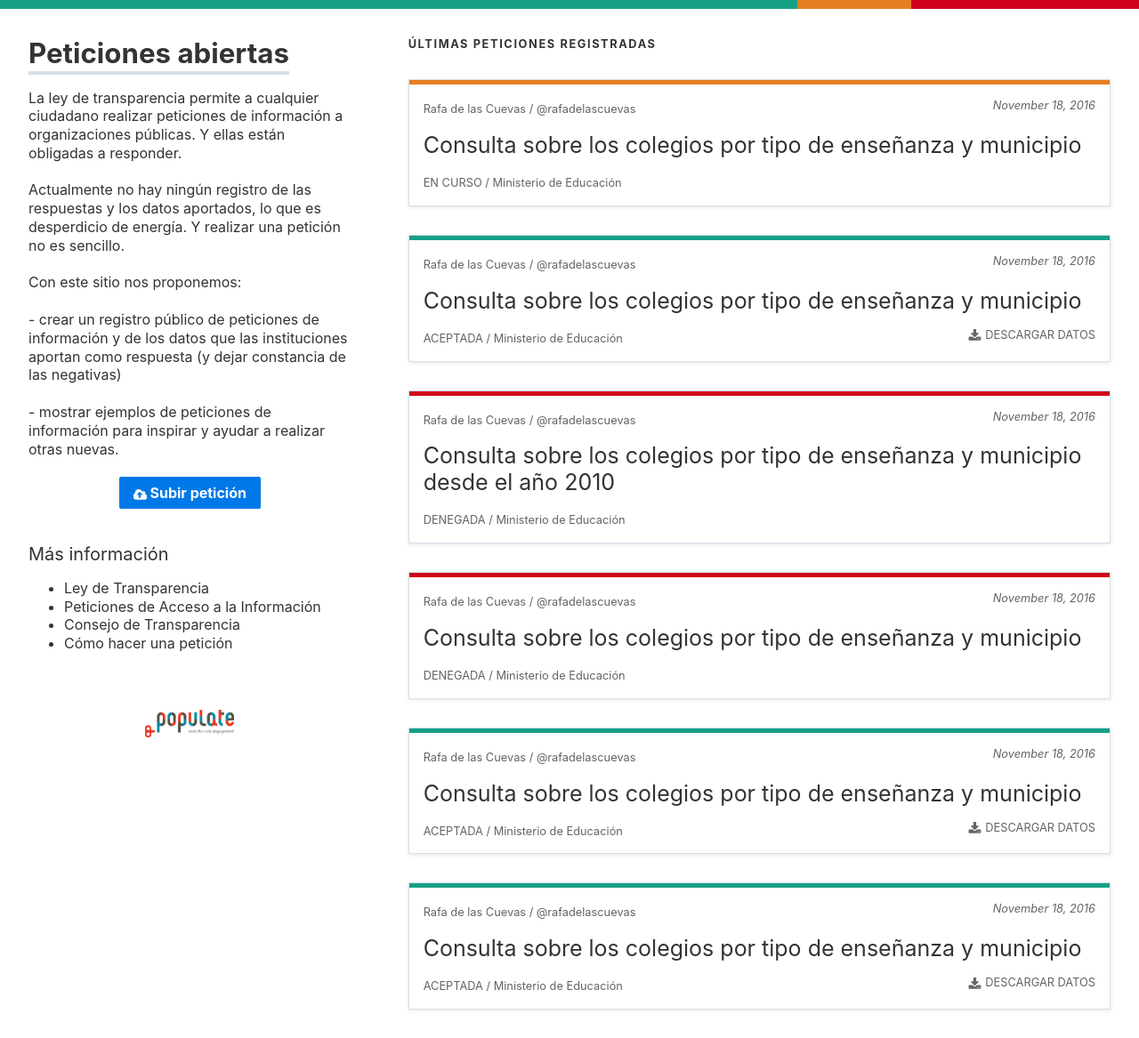
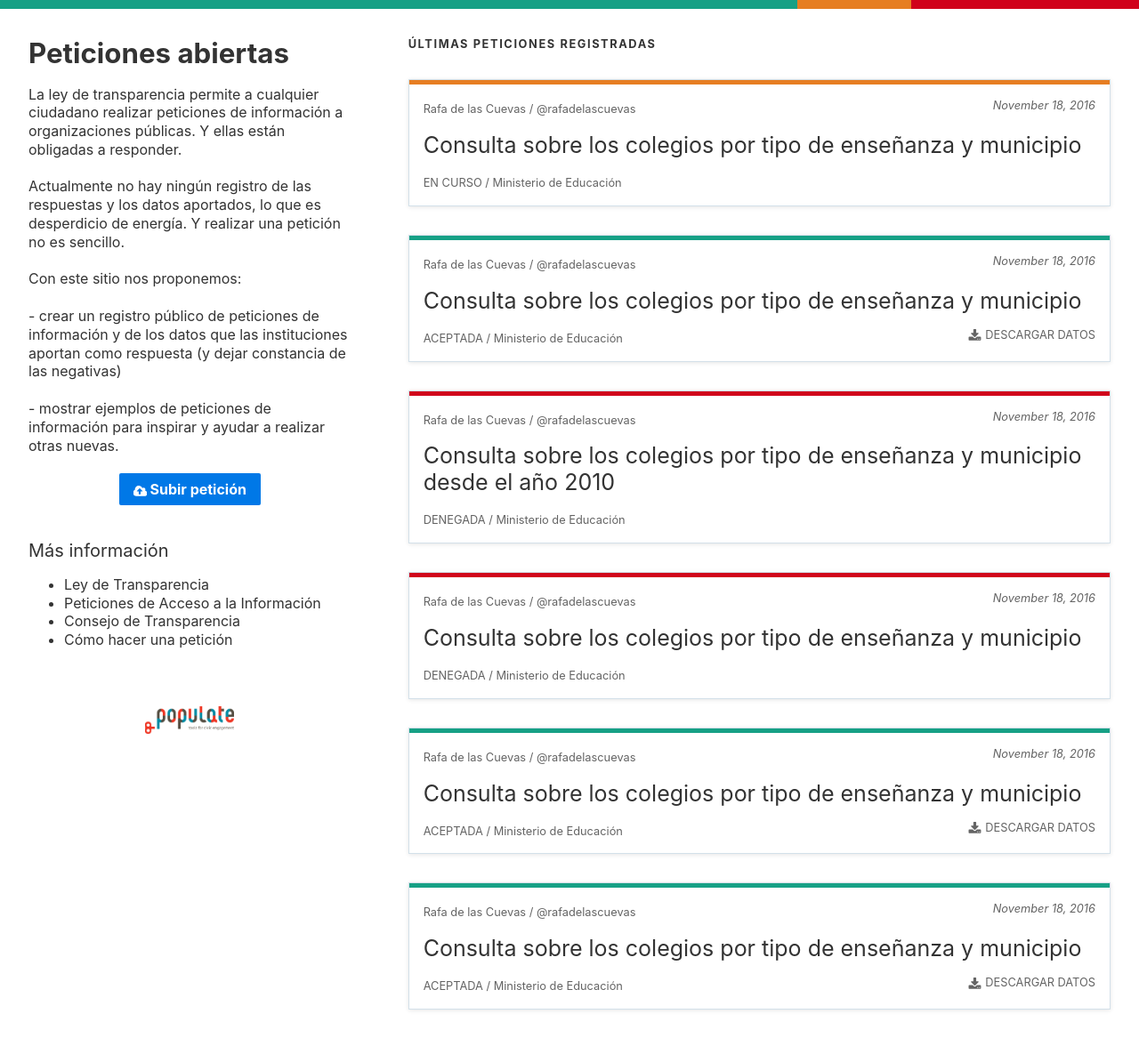
Before and after one commit to PopulateTools/peticiones-abiertas, a Jekyll site: the page built from index.html, in a window 1280 px wide. Shown: the whole page at 89% size. Built offline with Jekyll 4.4.1, drawn with Linux system fonts in a browser that asks for light colours.

Commit message:
Disable border bottom on title

```diff
--- a/_sass/_home.scss
+++ b/_sass/_home.scss
@@ -5,7 +5,7 @@
     font-weight: 700;
     display: table;
     font-size: $h2;
-    border-bottom: 4px solid $light_blue;
+    // border-bottom: 4px solid $light_blue;
 }
 .petitionTitle {
     text-transform: uppercase;
```
